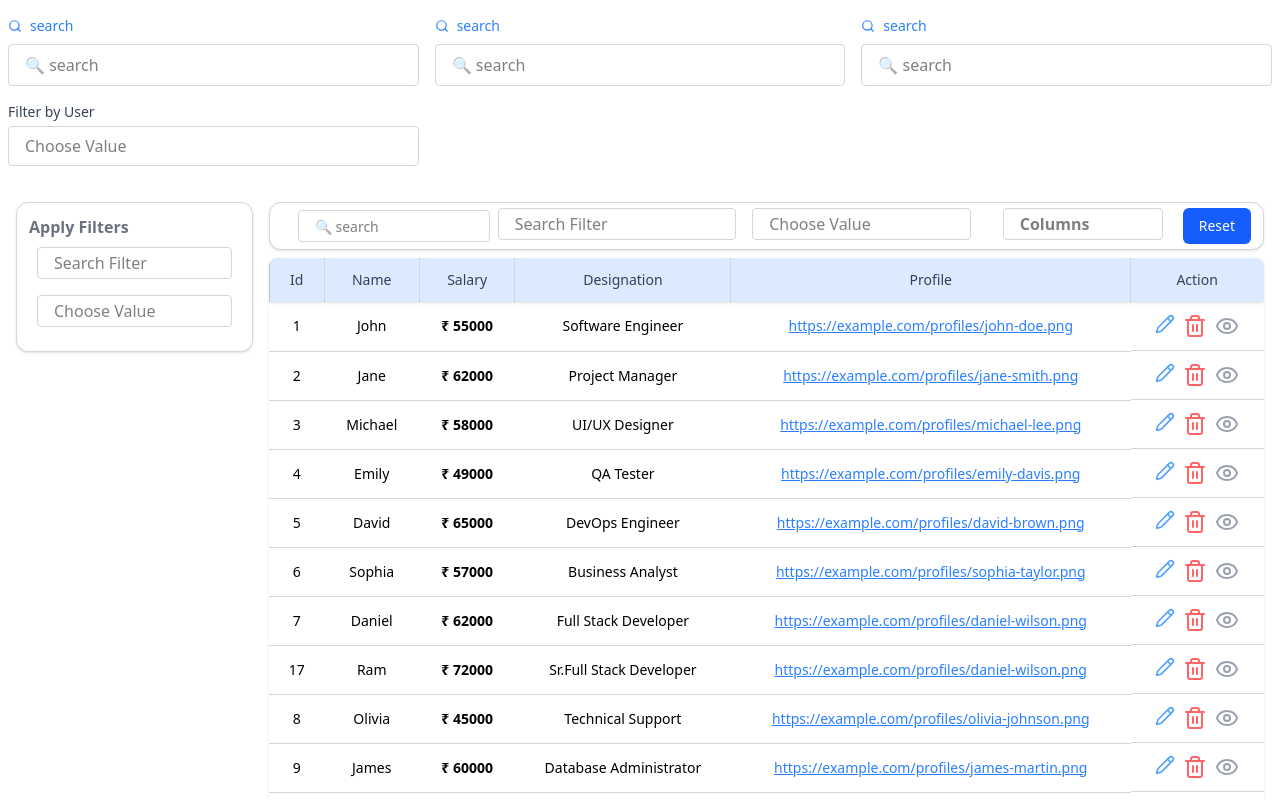
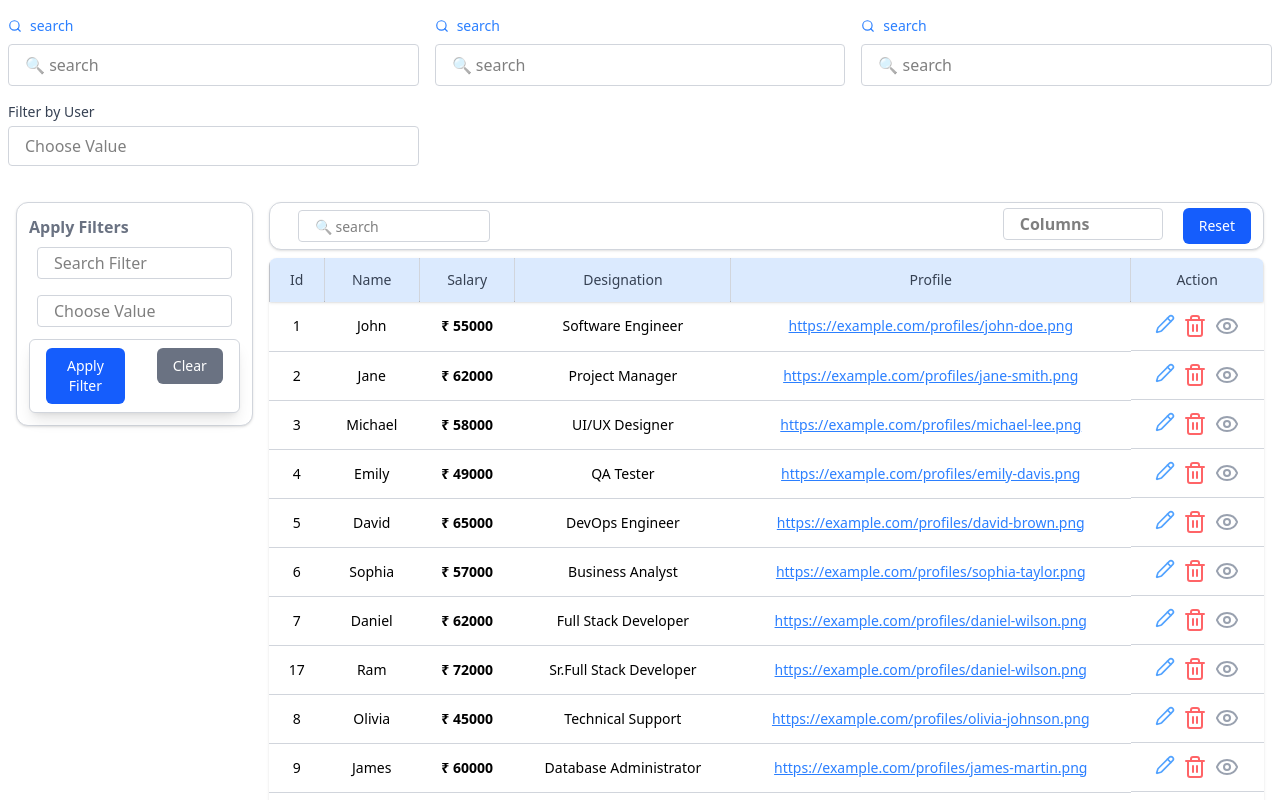
Before and after one commit to omkarnipane01/components, a React (Vite) app: page / in a window 1280 px wide. Shown: the top 800 px of the page. Built offline with nearby package versions, Linux system fonts and the light colour scheme.

Commit message:
second commit saturday office

```diff
--- a/src/components/DataTable.jsx
+++ b/src/components/DataTable.jsx
@@ -20,12 +20,13 @@ const DataTable = ({
   const [selectedValue, setSelectedValue] = useState(null);
   const [searchText, setSearchText] = useState("");
   const columns_data = [...columns, { key: "action", label: "Action" }];
-
+  // filters = [];
   return (
     <div className="px-2 py-4 grid grid-cols-5 gap-4">
-      <div className="border border-gray-300 bg-white rounded-xl h-fit px-3 py-3 shadow-sm flex">
       {filters.length > 0 && (
-          <div className="">
+        <div className="col-span-1 border border-gray-300 bg-white rounded-xl h-fit px-3 py-3 shadow-sm flex">
+          {filters.length > 0 && (
+            <div className="h-fit">
               <span className="text-gray-500">
                 <b>Apply Filters</b>
               </span>
@@ -57,13 +58,21 @@ const DataTable = ({
                   );
                 }
               })}
-            <div className="">
-              {/* two buttons for clear the filters and apply the filters */}
+              <div className="flex gap-8 border-t px-4 py-2 bg-white rounded-md border border-gray-300  shadow-lg">
+                <Button type="button" className="w-full md:w-auto">
+                  Apply Filter
+                </Button>
+                <Button type="button" variant="secondary">
+                  Clear
+                </Button>
               </div>
             </div>
           )}
         </div>
-      <div className="col-span-4">
+      )}
+
+      {/* <div className="col-span-4"> */}
+      <div className={`${filters.length > 0 ? "col-span-4" : "col-span-5"}`}>
         <div className="border border-gray-300 bg-white rounded-xl h-auto px-3 py-3 shadow-sm flex flex-col gap-4 md:flex-row md:items-center md:justify-between sm:h-12">
           <div className="flex flex-col gap-4 md:flex-row md:items-center">
             {is_search && (
@@ -81,38 +90,12 @@ const DataTable = ({
                 className="h-8 w-full md:w-48"
               />
             )}
-            {filters.length > 0 && (
+            {/* {filters.length > 0 && (
               <div className="flex">
                 {filters.map((filter, index) => {
-                  if (filter.type == "SearchSelect") {
-                    return (
-                      <SearchSelect
-                        key={index}
-                        onSelect={filter.onSelect}
-                        data={filter.data}
-                        keys={filter.keys}
-                        className={filter.className}
-                        placeholder={filter.placeholder}
-                      />
-                    );
-                  }
-                  if (filter.type == "SelectInput") {
-                    return (
-                      <SelectInput
-                        key={index}
-                        options={filter.options}
-                        name={filter.name}
-                        value={filter.value}
-                        onChange={filter.onChange}
-                        placeholder={filter.placeholder}
-                        keys={filter.keys}
-                        className={filter.className}
-                      />
-                    );
-                  }
                 })}
               </div>
-            )}
+            )} */}
           </div>
 
           <div className="info-div flex flex-col gap-3 md:flex-row md:items-center">
```
Lines whose indentation alone changed are shown as unchanged.
